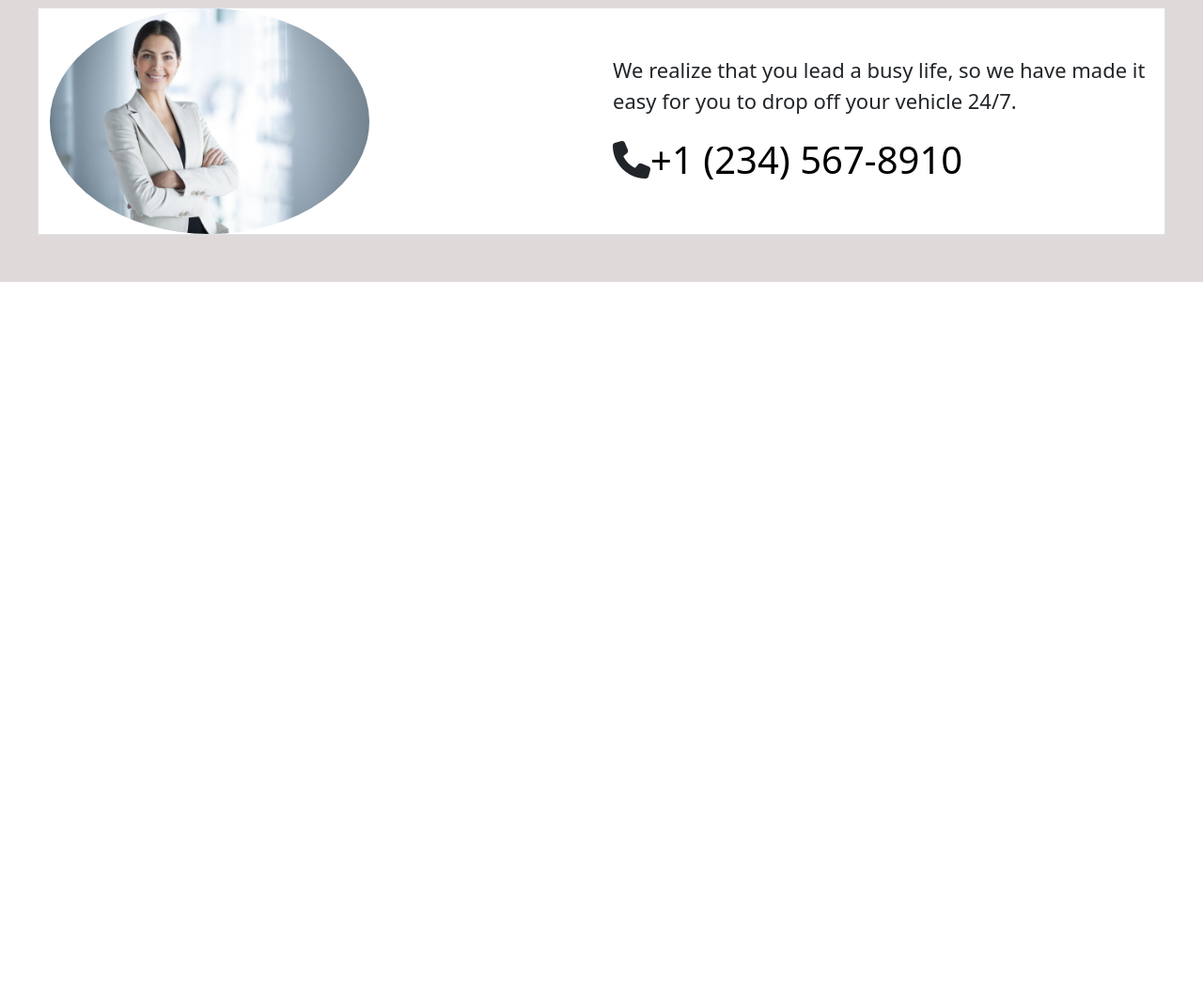
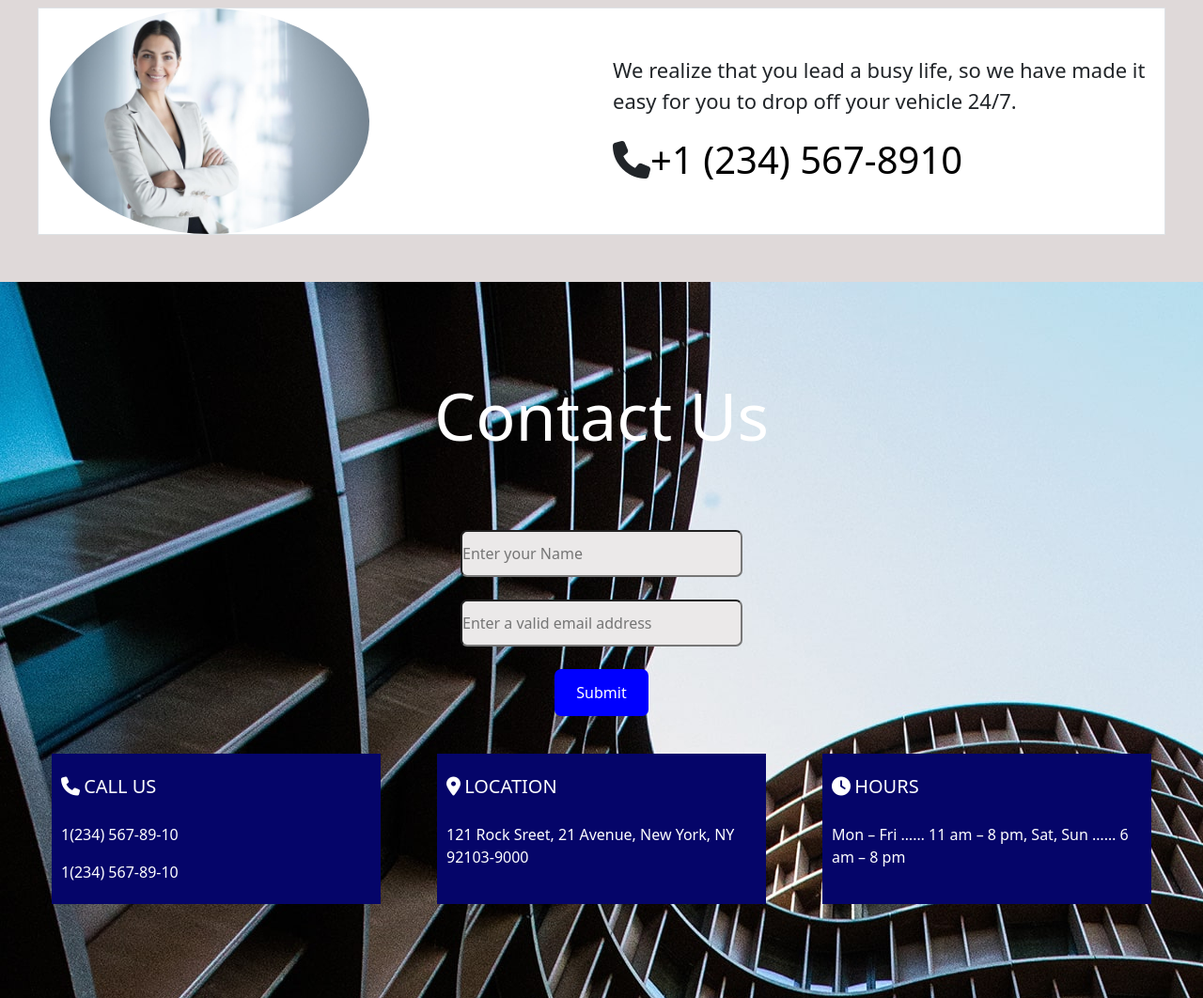
Before and after one commit to Vilayatzeynalli/gudratoglu_construction, a plain HTML site: page assets/index.html in a window 1280 px wide. Shown: the part 4428-5490 px from the top of the page at 94% size. Before the commit the page ends 4728 px from the top, so only its background shows below. Drawn offline with nearby package versions, Linux system fonts and the light colour scheme; no server answers.

Commit message:
gudratoglu construction project

```diff
--- /dev/null
+++ b/CSS/_footer.scss
@@ -0,0 +1,62 @@
+footer{
+    background-image: url(../Image/vbvbvb-min.jpg);
+    padding: 100px 0;
+    @media only screen and (max-width:768px) {
+        background-image: url(../Image/rf.jpg);
+        .contact{
+         h1{
+            color: black;
+         }
+        }
+    }
+    .contact{
+        text-align: center;
+        color: white;
+       h1{
+        font-size: 70px;
+       }
+    }
+   .contacts{
+    // border: 1px solid white;
+    // height: 200px;
+    // background-color: white;
+    .col-12{
+      text-align: center;
+        input{
+            height: 50px;
+            width: 300px;
+            border-radius: 7px;
+            background-color: rgb(235, 233, 233);
+        }
+        button{
+            height: 50px;
+            width: 100px;
+            background-color: blue;
+            color: white;
+            border-radius: 7px;
+            border: none;
+        }
+    }
+   }
+   .call{
+    gap: 30px;
+    display: flex;
+    justify-content: space-around;
+    align-items: center;
+    .call-us{
+        background-color: rgb(5, 5, 105);
+        padding: 20px 10px;
+        color: white;
+        border: none;
+        height: 160px;
+        width: 350px;
+        color: white;
+        .fa-solid{
+            font-size: 20px;
+        }
+        span{
+            font-size: 20px;
+        }
+    }
+   }
+}
--- a/CSS/main.scss
+++ b/CSS/main.scss
@@ -9,3 +9,4 @@
 @import "./projects";
 @import "./typhography";
 @import "./phone";
+@import "./footer";
--- a/assets/index.html
+++ b/assets/index.html
@@ -246,6 +246,36 @@
           </div>
         </div>
      </section>
+     <footer>
+        <div class="container">
+            <div class="contact">
+                <h1>Contact Us</h1>
+            </div><br><br><br>
+          <div class="row contacts">
+            <div class="col-12 col-lg-12 text-center mb-3">
+                <input type="text" placeholder="Enter your Name"><br><br>
+                <input type="text" placeholder="Enter a valid email address"><br><br>
+                 <button>Submit</button>
+            </div>
+          </div><br>
+          <div class="row call">
+            <div class="col-12 col-lg-4 call-us">
+                <i class="fa-solid fa-phone"></i> <span>CALL US</span><br><br>
+                <p>1(234) 567-89-10</p>
+                <p>1(234) 567-89-10</p>
+            </div>
+            <div class="col-12 col-lg-4 call-us">
+                <i class="fa-solid fa-location-dot"></i> <span>LOCATION</span><br><br>
+                <p>121 Rock Sreet, 21 Avenue, New York, NY 92103-9000</p>
+            </div>
+            <div class="col-12 col-lg-4 call-us">
+                <i class="fa-solid fa-clock"></i> <span>HOURS</span><br><br>
+                <p>Mon – Fri …… 11 am – 8 pm, Sat, Sun  …… 6 am – 8 pm</p>
+            </div>
+          </div>
+
+        </div>
+     </footer>
      <script src="https://cdnjs.cloudflare.com/ajax/libs/axios/1.4.0/axios.min.js" integrity="sha512-uMtXmF28A2Ab/JJO2t/vYhlaa/3ahUOgj1Zf27M5rOo8/+fcTUVH0/E0ll68njmjrLqOBjXM3V9NiPFL5ywWPQ==" crossorigin="anonymous" referrerpolicy="no-referrer"></script>
     <script src="../Js/index.js"></script>
 </body>
```
Also changed, not shown: CSS/main.css, Image/vbvbvb-min.jpg (added), 1 other file.
